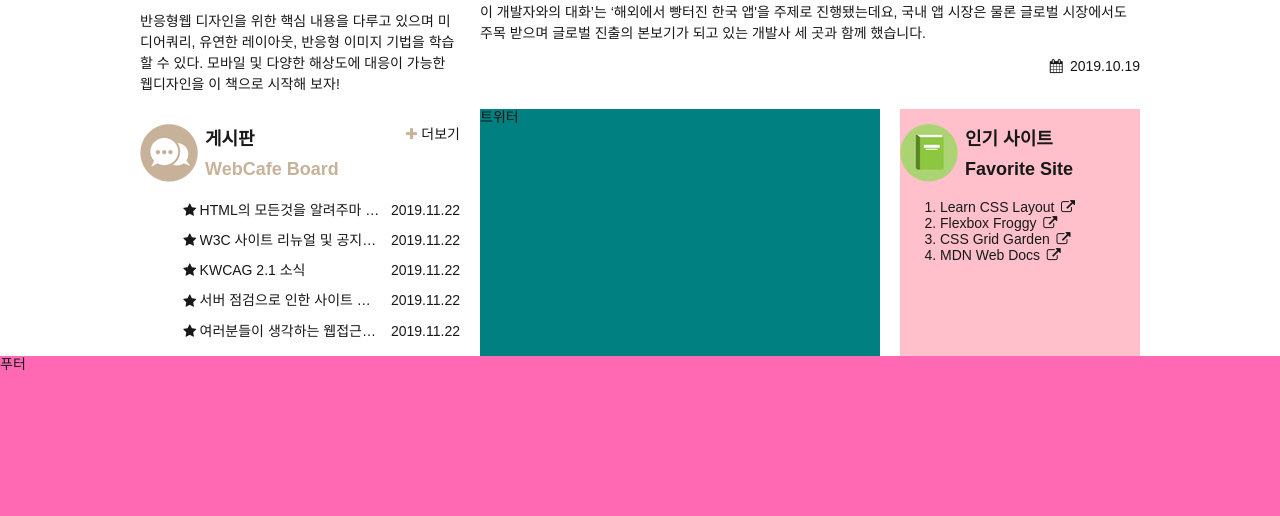
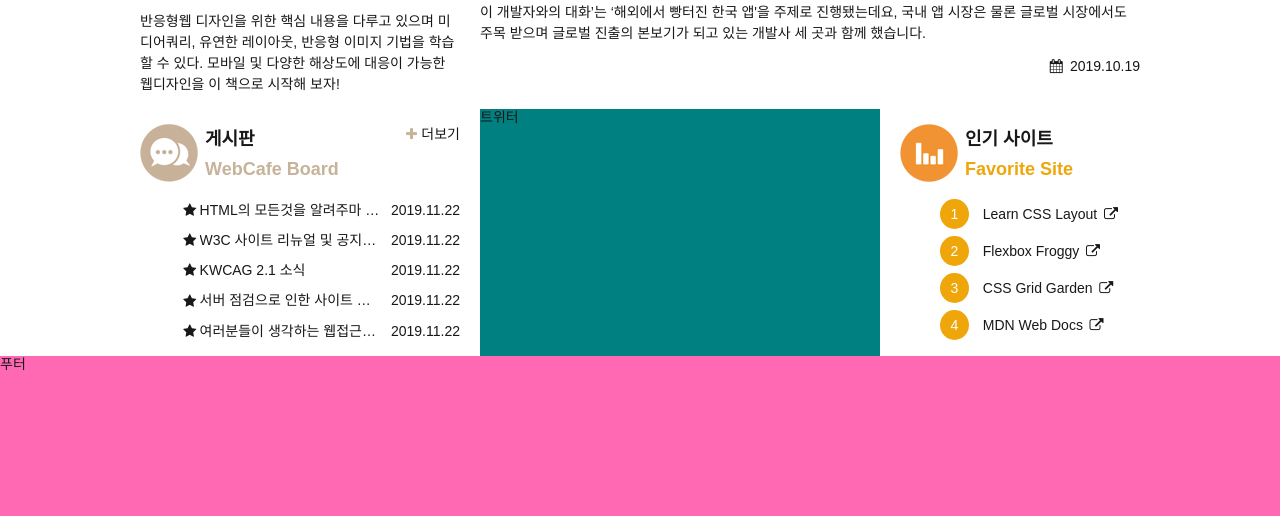
Before and after one commit to moonpeter/WPS, a plain HTML site: page before/index.html in a window 1280 px wide. Shown: the part 686-1202 px from the top of the page. Drawn offline with Linux system fonts and the light colour scheme; a web font is replaced by a local one.

Commit message:
인기 사이트 디자인

```diff
--- a/before/css/module/module.css
+++ b/before/css/module/module.css
@@ -26,6 +26,9 @@
 .irBoard{
   background-position: 0 -115px;
 }
+.irFavorite{
+  background-position: 0 -345px;
+}
 /* 메인 콘텐츠 섹션 공통 */
 .main [class*="-title"]{
   font-size: 1.8rem;
@@ -47,3 +50,6 @@
 .themeBrown{
   color: #c7b39a;
 }
+.themeOrange{
+  color: #eea60a;
+}
--- a/before/css/webcafe.css
+++ b/before/css/webcafe.css
@@ -106,8 +106,25 @@ body{
   padding: 1em;
 }
 /* 인기 사이트 */
-.favorite{
-  background-color: pink;
+.favorite-list{
+  list-style: none;
+}
+.favorite-list li{
+  counter-increment: number;
+  margin: 0.5em 0;
+}
+.favorite-list li::before{
+  display: inline-block;
+  content: counter(number);
+  color: #fff;
+  background-color: #eea60a;
+  padding: 0.5em 0.75em;
+  margin-right: 1em;
+  border-radius: 50%;
+}
+.favorite-list a{
+  display: inline-block;
+  padding: 0.5em 0;
 }
 /* 트위터 */
 .twitter{
```
